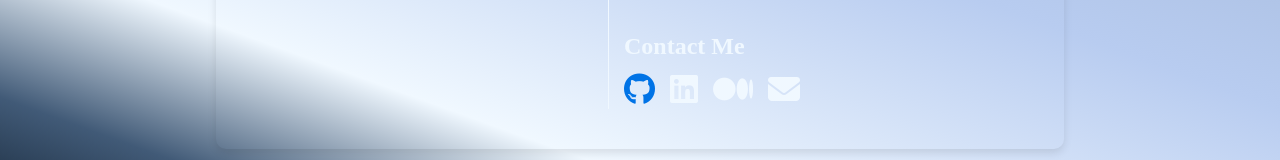
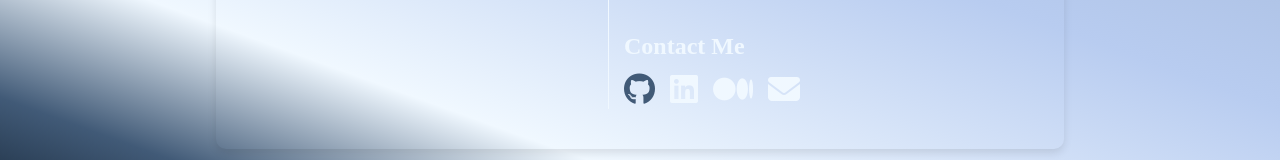
Before and after one commit to kovacs-roland2/portfolio_website, a React (Create React App) app: page /about in a window 1280 px wide. In both pictures the pointer is over the link 639 px from the left and 2404 px from the top of the page. Shown: the part 2315-2475 px from the top of the page. Built offline with nearby package versions, Linux system fonts and the light colour scheme.

Commit message:
links color update

```diff
--- a/src/components/About.css
+++ b/src/components/About.css
@@ -145,5 +145,5 @@
 }
 
 .contact-links a:hover {
-    color: #0073e6;
+    color: #415a77;
 }
--- a/src/components/Header.css
+++ b/src/components/Header.css
@@ -34,5 +34,5 @@
 }
 
 .nav-link:hover {
-  color: #0073e6; /* Hover effect */
+  color: #415a77;
 }
--- a/src/components/Home.css
+++ b/src/components/Home.css
@@ -56,7 +56,7 @@
 }
 
 .contact-link:hover {
-  color: #0073e6;
+  color: #415a77;
 }
 
 .profile-photo {
```
